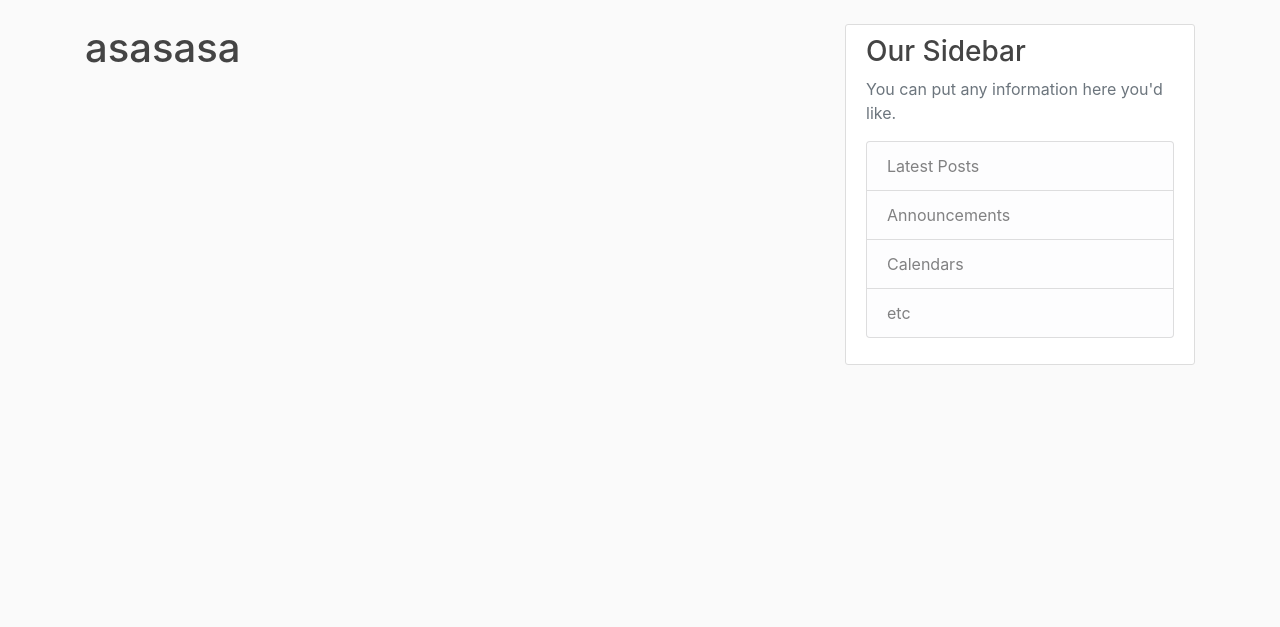
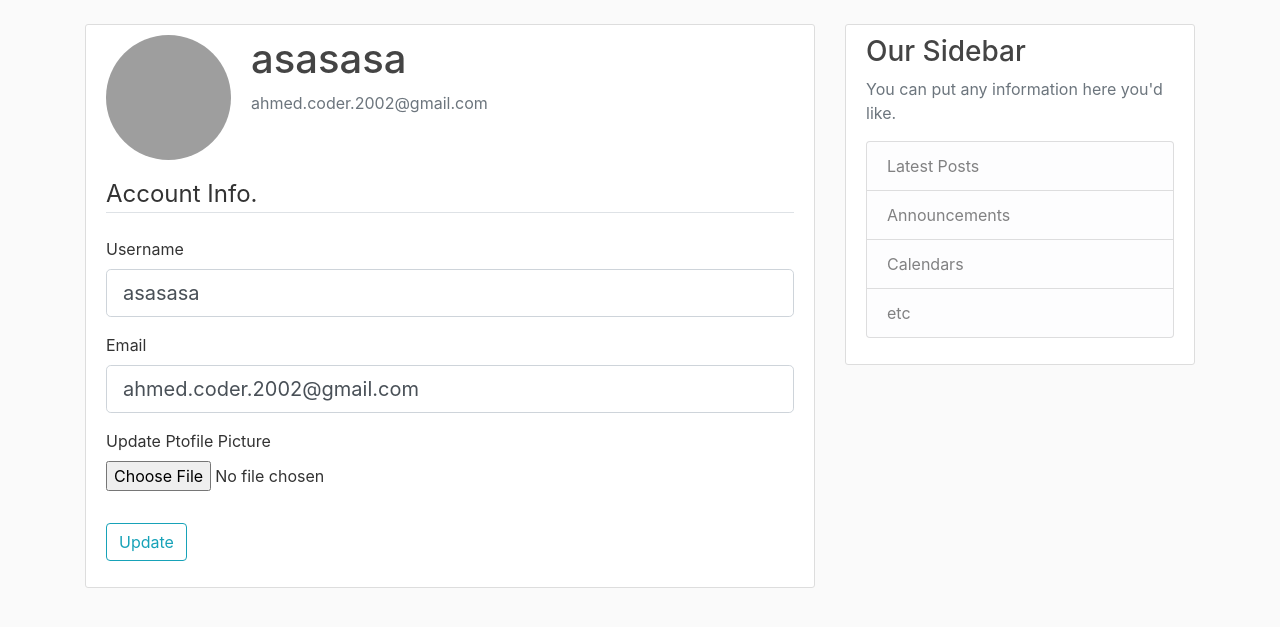
Before and after one commit to EpicCoder2002/flask-blog, a Flask app: page /account in a window 1280 px wide. Shown: the part 56-683 px from the top of the page. Run offline with Flask 2, Linux system fonts and the light colour scheme; a user stored in the database is signed in; some libraries are stand-ins or nearby versions; grey boxes are pictures that could not be loaded.

Commit message:
Working on User Account and Profile Picture System

```diff
--- a/flaskblog/forms.py
+++ b/flaskblog/forms.py
@@ -1,4 +1,6 @@
 from flask_wtf import FlaskForm
+from flask_wtf.file import FileField, FileAllowed
+from flask_login import current_user
 from wtforms import StringField, PasswordField, SubmitField, BooleanField
 from wtforms.validators import DataRequired, Length, Email, EqualTo, ValidationError
 from flaskblog.models import User
@@ -25,3 +27,22 @@ class LoginForm(FlaskForm):
     password = PasswordField('Password', validators=[DataRequired()])
     remember = BooleanField('Remember Me')
     submit = SubmitField('Login')
+
+
+class UpdateAccountForm(FlaskForm):
+    username = StringField('Username', validators=[DataRequired(), Length(min=4, max=20)])
+    email = StringField('Email', validators=[DataRequired(), Email()])
+    picture = FileField('Update Ptofile Picture', validators=[FileAllowed(['jpg', 'png'])])
+    submit = SubmitField('Update')
+
+    def validate_username(self, username):
+        if username.data != current_user.username:
+            user = User.query.filter_by(username=username.data).first()
+            if user:
+                raise ValidationError('That username is already Taken, Please choose another one')
+
+    def validate_email(self, email):
+        if email.data != current_user.email:
+            user = User.query.filter_by(email=email.data).first()
+            if user:
+                raise ValidationError('That Email is already Taken, Please choose another one')
--- a/flaskblog/routes.py
+++ b/flaskblog/routes.py
@@ -1,6 +1,9 @@
+import os
+import secrets
+from PIL import Image
 from flask import render_template, url_for, flash, redirect, request
 from flaskblog import app, db, bcrypt
-from flaskblog.forms import RegistrationForm, LoginForm
+from flaskblog.forms import RegistrationForm, LoginForm, UpdateAccountForm
 from flaskblog.models import User, Post
 from flask_login import login_user, current_user, logout_user, login_required
 
@@ -55,7 +58,6 @@ def login():
             next_page = request.args.get('next')
             flash(f'Login successful. welcome Back {user.username}', 'success')
             return redirect(next_page) if next_page else redirect(url_for('home'))
-
         else:
             flash('Login Unsuccessful. Please check the username and password', 'danger')
     return  render_template('login.html', title='Login', form=form)
@@ -65,7 +67,34 @@ def logout():
     logout_user()
     return redirect(url_for('home'))
 
+
+def save_picture(form_picture):
+    random_hex = secrets.token_hex(8)
+    _, f_ext = os.path.splitext(form_picture.filename)
+    picture_fn = random_hex + f_ext
+    picture_path = os.path.join(app.root_path, 'static/profile_pics', picture_fn)
+    output_size = (125, 125)
+    i = Image.open(form_picture)
+    i.thumbnail(output_size)
+    i.save(picture_path)
+    return picture_fn
+
+
 @app.route('/account', methods=['GET', 'POST'])
 @login_required
 def account():
-    return  render_template('account.html', title='Account')
+    form = UpdateAccountForm()
+    if form.validate_on_submit():
+        if form.picture.data:
+            picture_file = save_picture(form.picture.data)
+            current_user.image_file = picture_file
+        current_user.username = form.username.data
+        current_user.email = form.email.data
+        db.session.commit()
+        flash('Your Account has been updated', 'success')
+        return redirect(url_for('account'))
+    elif request.method == 'GET':
+        form.username.data = current_user.username
+        form.email.data = current_user.email
+    image_file = url_for('static', filename='profile_pics/' + current_user.image_file)
+    return  render_template('account.html', title='Account', image_file=image_file, form=form)
--- a/flaskblog/templates/account.html
+++ b/flaskblog/templates/account.html
@@ -1,3 +1,41 @@
 {% extends "layouts/layout.html" %} {% block content %}
-<h1>{{ current_user.username }}</h1>
+<div class="content-section">
+    <div class="media">
+        <img class="rounded-circle account-img" src="{{ image_file }}">
+        <div class="media-body">
+            <h2 class="account-heading">{{ current_user.username }}</h2>
+            <p class="text-secondary">{{ current_user.email }}</p>
+        </div>
+    </div>
+    <form method="POST" action="" enctype="multipart/form-data">
+        {{ form.hidden_tag() }}
+        <fieldset class="form-group">
+            <legend class="border-bottom mb-4">Account Info.</legend>
+            <div class="form-group">
+                {{ form.username.label(class="form-control-label") }} {% if form.username.errors %} {{ form.username(class="form-control form-control-lg is-invalid") }}
+                <div class="invalid-feedback">
+                    {% for error in form.username.errors %}
+                    <span>{{ error }}</span> {% endfor %}
+                </div>
+                {% else %} {{ form.username(class="form-control form-control-lg") }} {% endif %}
+            </div>
+            <div class="form-group">
+                {{ form.email.label(class="form-control-label") }} {% if form.email.errors %} {{ form.email(class="form-control form-control-lg is-invalid") }}
+                <div class="invalid-feedback">
+                    {% for error in form.email.errors %}
+                    <span>{{ error }}</span> {% endfor %}
+                </div>
+                {% else %} {{ form.email(class="form-control form-control-lg") }} {% endif %}
+            </div>
+            <div class="form-group">
+                {{ form.picture.label() }} {{ form.picture(class="form-control-file") }} {% if form.picture.errors %} {% for error in form.picture.errors %}
+                <span class="text-danger">{{ error }}</span></br>
+                {% endfor %} {% endif %}
+            </div>
+        </fieldset>
+        <div class="form-group">
+            {{ form.submit(class="btn btn-outline-info") }}
+        </div>
+    </form>
+</div>
 {% endblock content %}
```
Also changed, not shown: flaskblog/site.db, flaskblog/static/profile_pics/49219294fe8f8e1c.jpg (added), flaskblog/static/profile_pics/b6f29751c1bd4ce5.jpg (added), flaskblog/static/profile_pics/b832c2e86c317665.png (added), flaskblog/static/profile_pics/bddc24497a3ed5fd.jpg (added), flaskblog/static/profile_pics/default.jpg (added), flaskblog/static/profile_pics/e8cbef9e2c7ba050.jpg (added), 1 other file.
